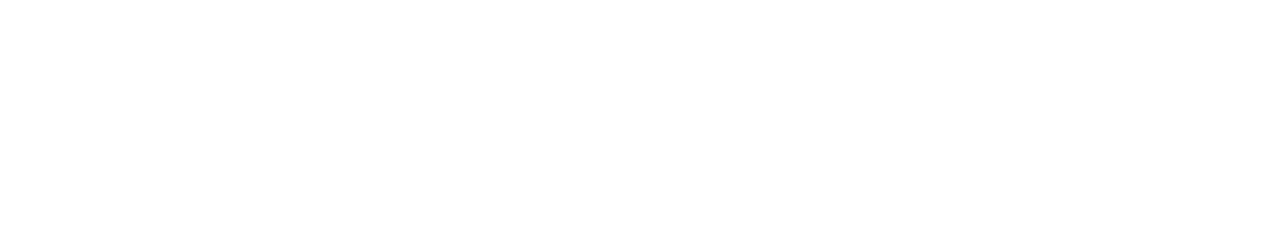
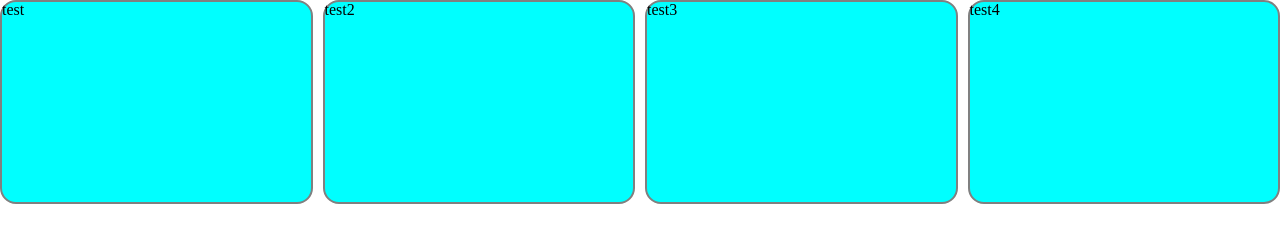
Before and after one commit to john-403/Library, a plain HTML site: page index.html in a window 1280 px wide. Drawn offline with Linux system fonts and the light colour scheme.

Commit message:
test cards

```diff
--- a/index.html
+++ b/index.html
@@ -10,7 +10,20 @@
 </head>
 
 <body>
-
+    <div class="container">
+        <div class="card">
+            <p>test</p>
+        </div>
+        <div class="card">
+            <p>test2</p>
+        </div>
+        <div class="card">
+            <p>test3</p>
+        </div>
+        <div class="card">
+            <p>test4</p>
+        </div>
+    </div>
 
     <script src="app.js"></script>
 </body>
```
